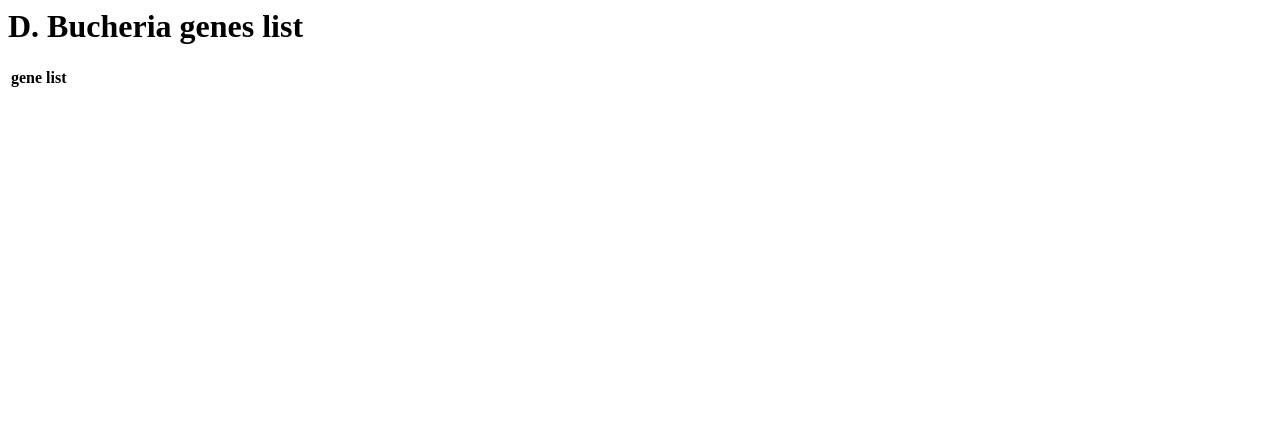
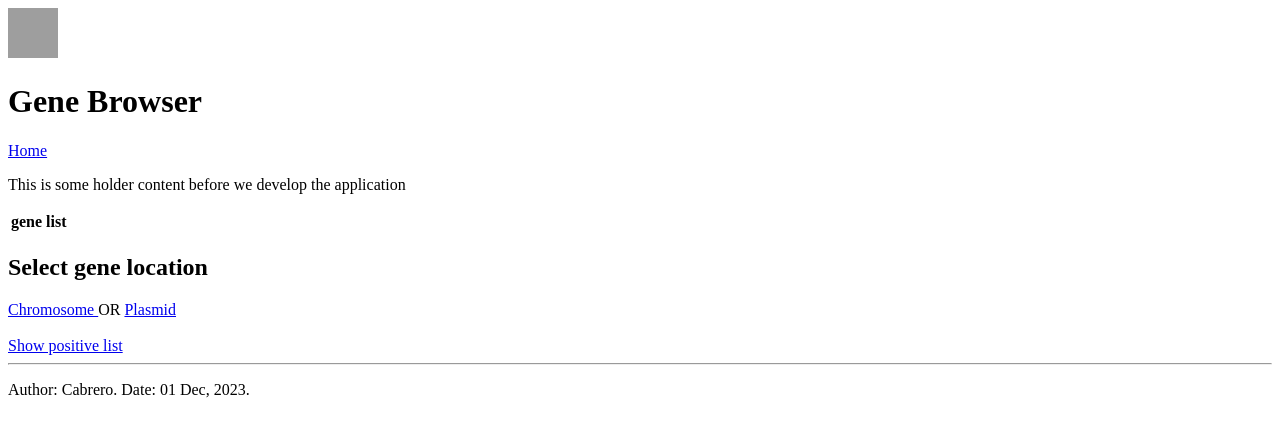
Before and after one commit to yslaoui/django_genomics, a Django app: page / in a window 1280 px wide. Shown: the top 437 px of the page. Run offline with Django 3.2, Linux system fonts and the light colour scheme; data that the repository does not hold is empty; grey boxes are pictures that could not be loaded.

Commit message:
Allowing user to perform all CRUD operations on the database from the web page using basic view functions

```diff
--- a/genedata/models.py
+++ b/genedata/models.py
@@ -20,8 +20,10 @@ class Gene(models.Model):
     start = models.IntegerField(null=False, blank=True)
     stop = models.IntegerField(null=False, blank=True)
     start_codon = models.CharField(max_length=1, default='M')
+    access = models.IntegerField(null=False, blank = True, default=0)
     sequencing = models.ForeignKey(Sequencing, on_delete=models.DO_NOTHING)
     ec = models.ForeignKey(Ec, on_delete=models.DO_NOTHING)
+
 
     def __str__(self) :
         return self.gene_id
--- /dev/null
+++ b/genedata/templates/genedata/base.html
@@ -0,0 +1,11 @@
+{% include "./header.html" %}
+{% include "./title.html" %}
+
+
+<div class="content">
+    {% block content %} Did not render content {% endblock content %}
+</div>
+
+
+
+{% include "./footer.html" %}
--- /dev/null
+++ b/genedata/templates/genedata/footer.html
@@ -0,0 +1,7 @@
+{% load my_tags %}
+<div id="footer">
+    <hr>
+    <p>Author: Cabrero. Date: {%todays_date%}.</p>
+</div>
+</body>
+</html>
--- /dev/null
+++ b/genedata/templates/genedata/header.html
@@ -0,0 +1,10 @@
+<!DOCTYPE html>
+<html lang="en">
+    <head>
+        <meta charset="UTF-8">
+        <meta name="description" content="Toy Gene data website">
+        <meta name="keywords"
+        content="HTML,gene,genes,advanced,web,development">
+        <meta name="author" content="D.Buchan">
+    </head>
+ <body>
--- a/genedata/templates/genedata/index.html
+++ b/genedata/templates/genedata/index.html
@@ -1,15 +1,16 @@
-<html>
-    <head></head>
-        <body>
-            <h1> D. Bucheria genes list </h1>
+{% extends "genedata/base.html" %}
+
+{% block content %}
             <table>
                 <th> gene list </th>
                 {% for gene in genes  %}
                     <tr> <td> <a href="/gene/{{gene.id}}"> {{gene}} </a>  </td> </tr>
                 {% endfor %}
+            </table>
+            <h2> Select gene location </h2>
+            <a href="list/Chromosome"> Chromosome </a> OR <a href="list/Plasmid"> Plasmid </a>
+            <br>
+            <br>
+            <a href = "/poslist"> Show positive list </a>
 
-            </table>
-
-        </body>
-
-</html>
+{% endblock content %}
--- /dev/null
+++ b/genedata/templates/genedata/title.html
@@ -0,0 +1,11 @@
+<div id="header">
+    <img src="https://upload.wikimedia.org/wikipedia/commons/e/e0/202002_Laboratory_instrument_dna.svg" alt="dna logo" width="50px" height="50px">
+    <h1>Gene Browser</h2>
+</div>
+ <div id="navigation">
+    <a href="/">Home</a>
+ </div>
+
+ <div id="content">
+     <p>This is some holder content before we develop the application</p>
+</div>
--- /dev/null
+++ b/genedata/templatetags/my_tags.py
@@ -0,0 +1,10 @@
+import datetime
+from django import template
+
+register = template.Library()
+
+@register.simple_tag
+def todays_date():
+    return datetime.datetime.now().strftime("%d %b, %Y")
+
+print(todays_date())
--- a/genedata/urls.py
+++ b/genedata/urls.py
@@ -3,5 +3,8 @@ from . import views
 
 urlpatterns = [
     path('', views.index, name='index'),
-    path('gene/<int:pk>', views.gene, name='gene')
+    path('gene/<int:pk>', views.gene, name='gene'),
+    path('list/<str:type>', views.list, name = 'list'),
+    path('poslist', views.poslist, name = 'poslist'),
+    path('delete/<int:pk>', views.delete, name = 'delete')
 ]
--- a/genedata/views.py
+++ b/genedata/views.py
@@ -1,5 +1,8 @@
 from django.shortcuts import render
+from django.http import HttpResponseRedirect
 from .models import *
+
+
 # Create your views here.
 
 def index(request):
@@ -10,6 +13,41 @@ def index(request):
 
 def gene(request, pk):
     gene = Gene.objects.get(id = pk)
+    gene.access += 1
+    gene.save()
+    print ('gene.access = ' + str(gene.access))
     return render(request,
                   'genedata/gene.html',
                   {'gene': gene})
+
+def list(request, type):
+    print('the type is ' + type)
+    genes = Gene.objects.filter(entity__exact=type)
+    print(genes)
+    return render(request,
+                  'genedata/list.html',
+                  {'genes': genes, 'type': type})
+
+def poslist(request):
+    genes = Gene.objects.filter(entity__exact='Chromosome').filter(start_codon='+')
+    print(genes)
+    return render(request,
+                  'genedata/list.html',
+                  {'genes': genes, 'type': type})
+
+def delete(request, pk):
+    GeneAttributeLink.objects.filter(gene_id=pk).delete()
+    gene_to_delete = Gene.objects.filter(id=pk)
+    gene_to_delete.delete()
+    return HttpResponseRedirect('/')
+
+
+# class Gene(models.Model):
+#     gene_id = models.CharField(max_length=256, null=False, blank=False, db_index=True)
+#     entity = models.CharField(max_length=256, null=False, blank=False)
+#     source = models.CharField(max_length=256, null=False, blank=True)
+#     start = models.IntegerField(null=False, blank=True)
+#     stop = models.IntegerField(null=False, blank=True)
+#     start_codon = models.CharField(max_length=1, default='M')
+#     sequencing = models.ForeignKey(Sequencing, on_delete=models.DO_NOTHING)
+#     ec = models.ForeignKey(Ec, on_delete=models.DO_NOTHING)
```
Also changed, not shown: genedata/templates/genedata/gene.html (+17 -0 lines), genedata/templates/genedata/list.html (added, +12 -0 lines), genedata/templates/genedata/master.html (added, +28 -0 lines), scripts/testing.py (added, +54 -0 lines), genedata/migrations/0003_gene_access.py (added), genedata/migrations/0004_auto_20231130_1441.py (added), genedata/templatetags/__init__.py (added), scripts/populate_bioweb.py (line endings or trailing spaces).
